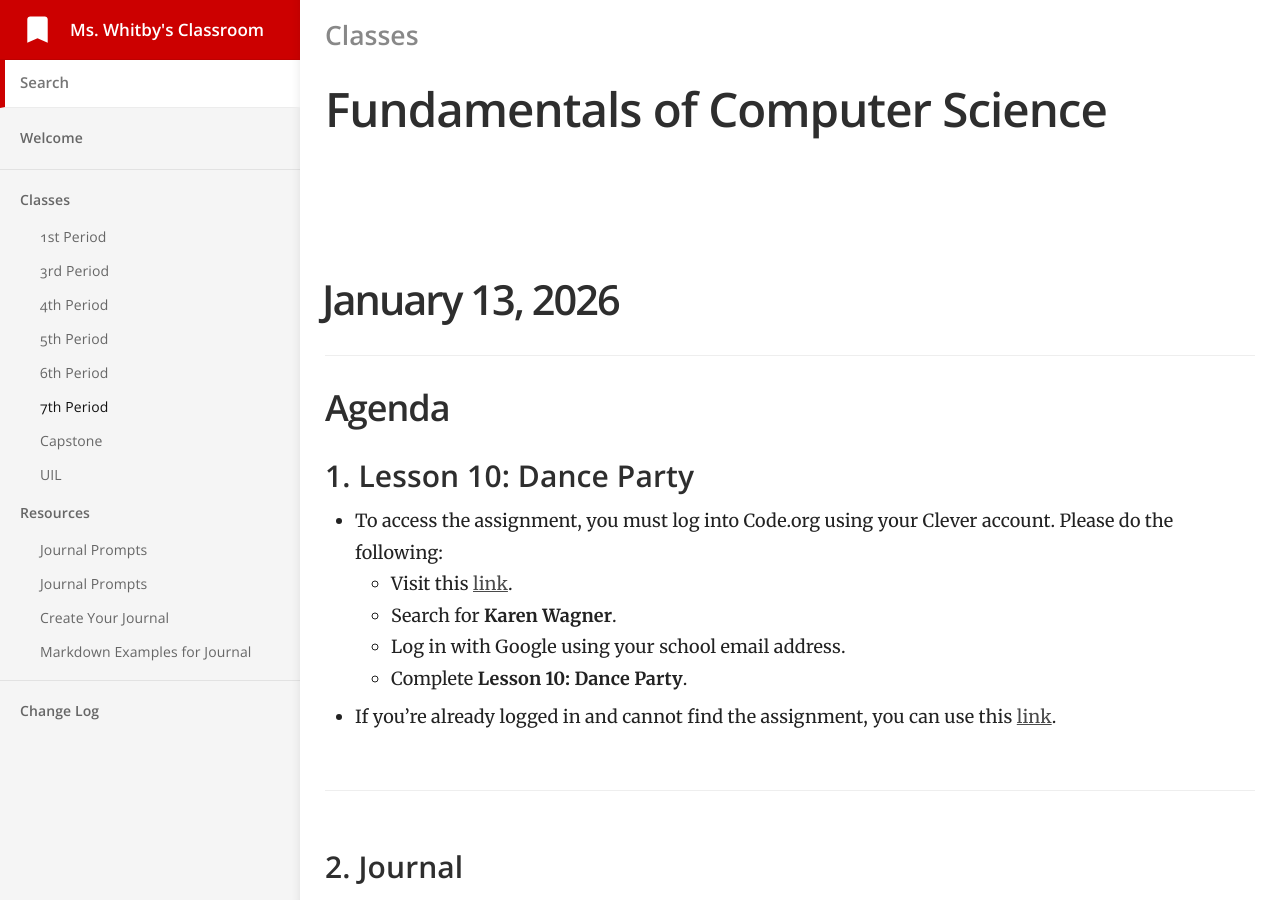
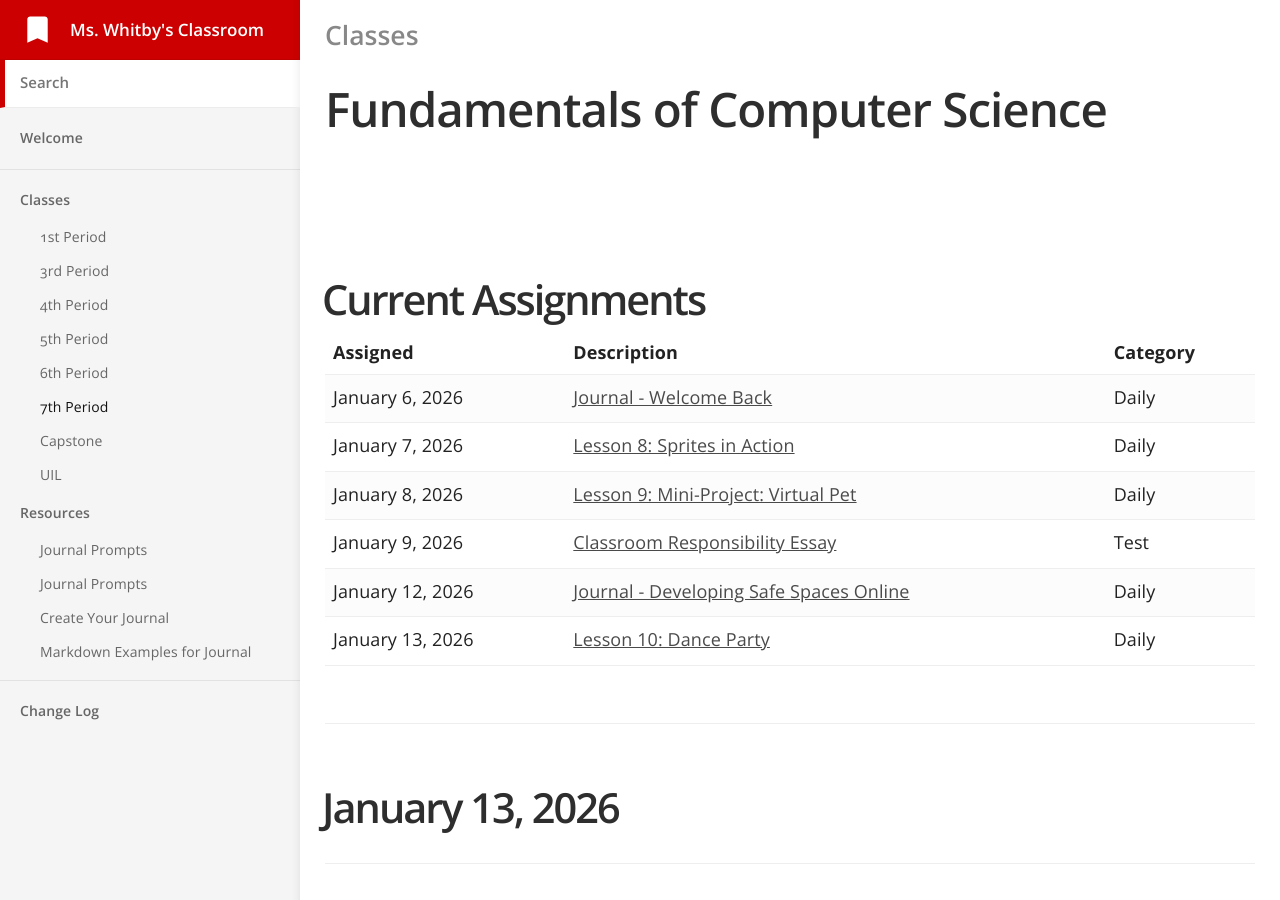
Before and after one commit to mswhitby/classroom, a Jekyll site: the page built from _docs/classes/7th.md, in a window 1280 px wide and 900 px high. Built offline with Jekyll 4.4.1, drawn with Linux system fonts in a browser that asks for light colours.

Commit message:
Updated lessons

```diff
--- a/_docs/classes/7th.md
+++ b/_docs/classes/7th.md
@@ -4,6 +4,63 @@ subtitle: Fundamentals of Computer Science
 category: Classes
 order: 6
 ---
+
+# Current Assignments
+
+<table>
+  <tr>
+    <th align="center">Assigned</th>
+    <th align="center">Description</th>
+    <th align="center">Category</th>
+  </tr>
+
+  <!--
+  <tr>
+    <td align="left">January 1, 2026</td>
+    <td align="left"><a href="url">Description</a></td>
+    <td align="left">Daily</td>
+  </tr>
+   -->
+
+  <tr>
+    <td align="left">January 6, 2026</td>
+    <td align="left"><a href="https://github.com/mswhitby/WHSTechNotes/blob/main/journal.md#january-6-2026">Journal - Welcome Back</a></td>
+    <td align="left">Daily</td>
+  </tr>
+
+  <tr>
+    <td align="left">January 7, 2026</td>
+    <td align="left"><a href="https://github.com/mswhitby/classroom/blob/main/_docs/classes/7th.md#january-7-2026">Lesson 8: Sprites in Action</a></td>
+    <td align="left">Daily</td>
+  </tr>
+
+  <tr>
+    <td align="left">January 8, 2026</td>
+    <td align="left"><a href="https://github.com/mswhitby/classroom/blob/main/_docs/classes/7th.md#1-lesson-9-mini-project-virtual-pet">Lesson 9: Mini-Project: Virtual Pet</a></td>
+    <td align="left">Daily</td>
+  </tr>
+
+  <tr>
+    <td align="left">January 9, 2026</td>
+    <td align="left"><a href="https://github.com/mswhitby/classroom/blob/main/_docs/classes/7th.md#1-classroom-responsibility-essay">Classroom Responsibility Essay</a></td>
+    <td align="left">Test</td>
+  </tr>
+
+  <tr>
+    <td align="left">January 12, 2026</td>
+    <td align="left"><a href="https://github.com/mswhitby/WHSTechNotes/blob/main/journal.md#january-12-2026"> Journal - Developing Safe Spaces Online</a></td>
+    <td align="left">Daily</td>
+  </tr>
+
+  <tr>
+    <td align="left">January 13, 2026</td>
+    <td align="left"><a href="https://github.com/mswhitby/classroom/blob/main/_docs/classes/7th.md#1-lesson-10-dance-party">Lesson 10: Dance Party</a></td>
+    <td align="left">Daily</td>
+  </tr>
+
+</table>
+
+****
 
 # January 13, 2026
 
```
Also changed, not shown: _docs/classes/1st.md (+0 -7 lines), _docs/classes/3rd.md (+57 -0 lines).
